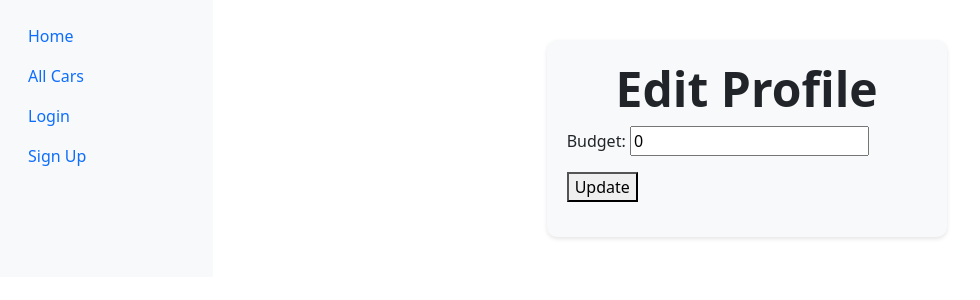
After one commit to m20re/csci4830-oilmeup, a Django app: template website/templates/profile_edit.html in a window 1280 px wide. The commit adds this page. Shown: the top 300 px of the page, without its empty margins (0-980 px from the left). Run offline with Django 4.2, Linux system fonts and the light colour scheme; the template is opened without the code that fills it: values that come from a table or form of the project are taken from there, others are empty.

Commit message:
added edit profile with corresponding logic

```diff
--- a/website/car_catalog/forms.py
+++ b/website/car_catalog/forms.py
@@ -32,3 +32,15 @@ class CustomUserCreationForm(UserCreationForm):
             user_profile = UserProfile(user=user, budget=self.cleaned_data['budget'])
             user_profile.save()
         return user
+
+class UserProfileForm(forms.ModelForm):
+    class Meta:
+        model = UserProfile
+        fields = ['budget']
+
+    # raises error if the budget is too large
+    def clean_budget(self):
+        budget = self.cleaned_data.get('budget')
+        if budget >= 1000000:
+            raise ValidationError("The budget cannot exceed $1,000,000.")
+        return budget
--- a/website/car_catalog/urls.py
+++ b/website/car_catalog/urls.py
@@ -9,4 +9,6 @@ urlpatterns = [
     path('car/', views.CarListView.as_view(), name='car-list'),
     path('car/<int:pk>/', views.CarDetailView.as_view(), name='car-detail'),
     path('accounts/profile/', views.profile_view, name='profile_view'),
+    path('accounts/profile/edit/', views.update_profile, name='profile_edit'),
+
 ]
--- a/website/templates/base.html
+++ b/website/templates/base.html
@@ -41,6 +41,12 @@
                                 My Profile
                             </a>
                         </li>
+                        </li>
+                        <li class="nav-item">
+                            <a class="nav-link" href="{% url 'profile_edit' %}">
+                                Edit Profile
+                            </a>
+                        </li>
                         <li class="nav-item">
                             <a class="nav-link" href="{% url 'logout' %}">
                                 Logout
--- /dev/null
+++ b/website/templates/profile_edit.html
@@ -0,0 +1,38 @@
+{% extends 'base.html' %}
+
+{% block content %}
+<div class="edit-container">
+    <h1 class="display-5 fw-bold text-center">Edit Profile</h1>
+    <form method="post" class="edit-form">
+        {% csrf_token %}
+        <div class="form-group">
+        {{ form.as_p }}
+        <button type="submit">Update</button>
+        </div>
+    </form>
+</div>
+{% endblock %}
+
+{% block custom_css %}
+<style>
+    .edit-container {
+        max-width: 400px;
+        margin: 40px auto;
+        padding: 20px;
+        background-color: #f8f9fa;
+        border-radius: 10px;
+        box-shadow: 0 2px 4px rgba(0, 0, 0, 0.1);
+    }
+    .edit-form {
+            display: flex;
+            flex-direction: column;
+    }
+    .edit-form .form-group {
+        margin-bottom: 15px;
+    }
+
+
+
+
+</style>
+{% endblock %}
```
Also changed, not shown: website/car_catalog/views.py (+18 -4 lines).
